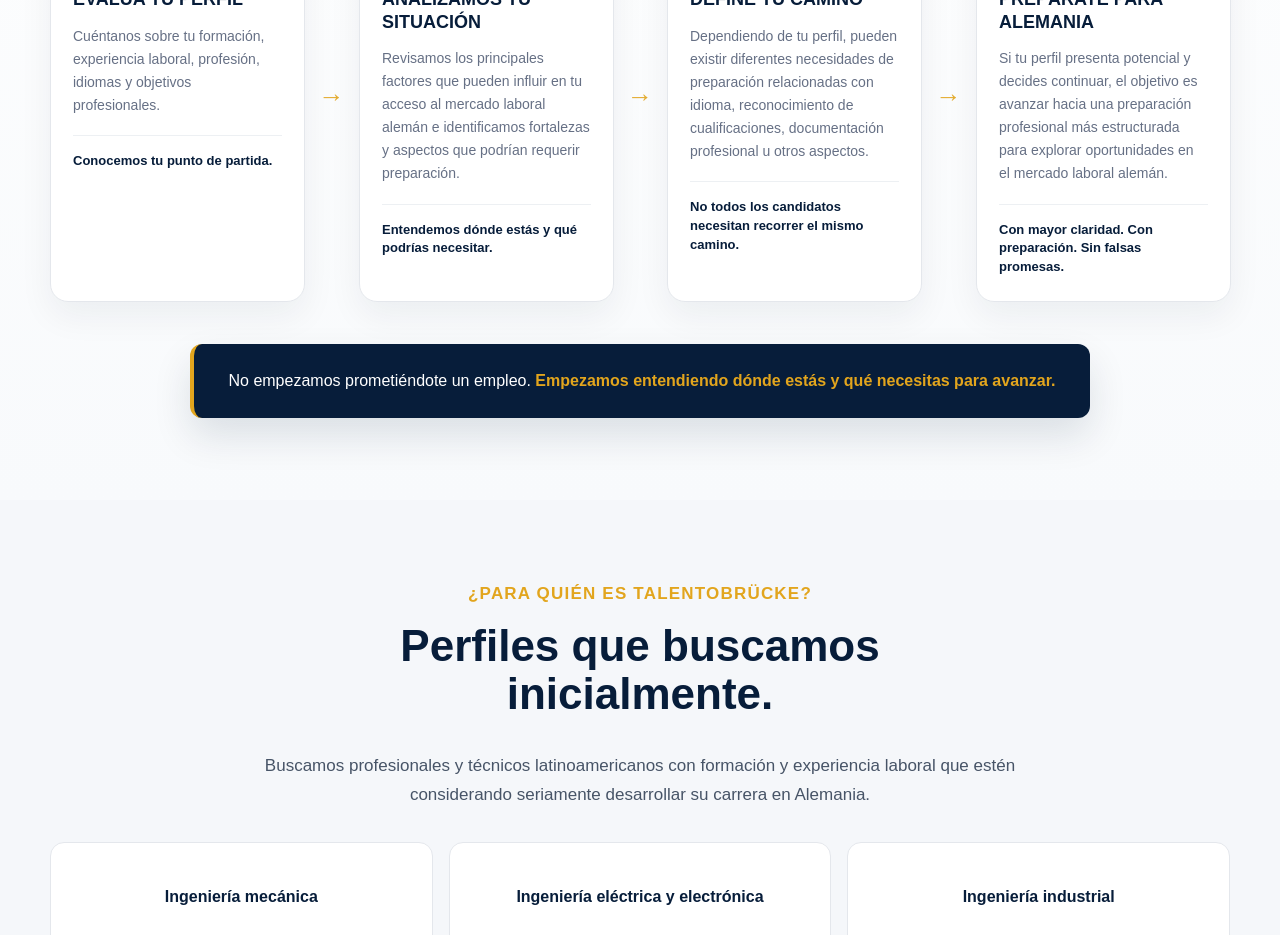
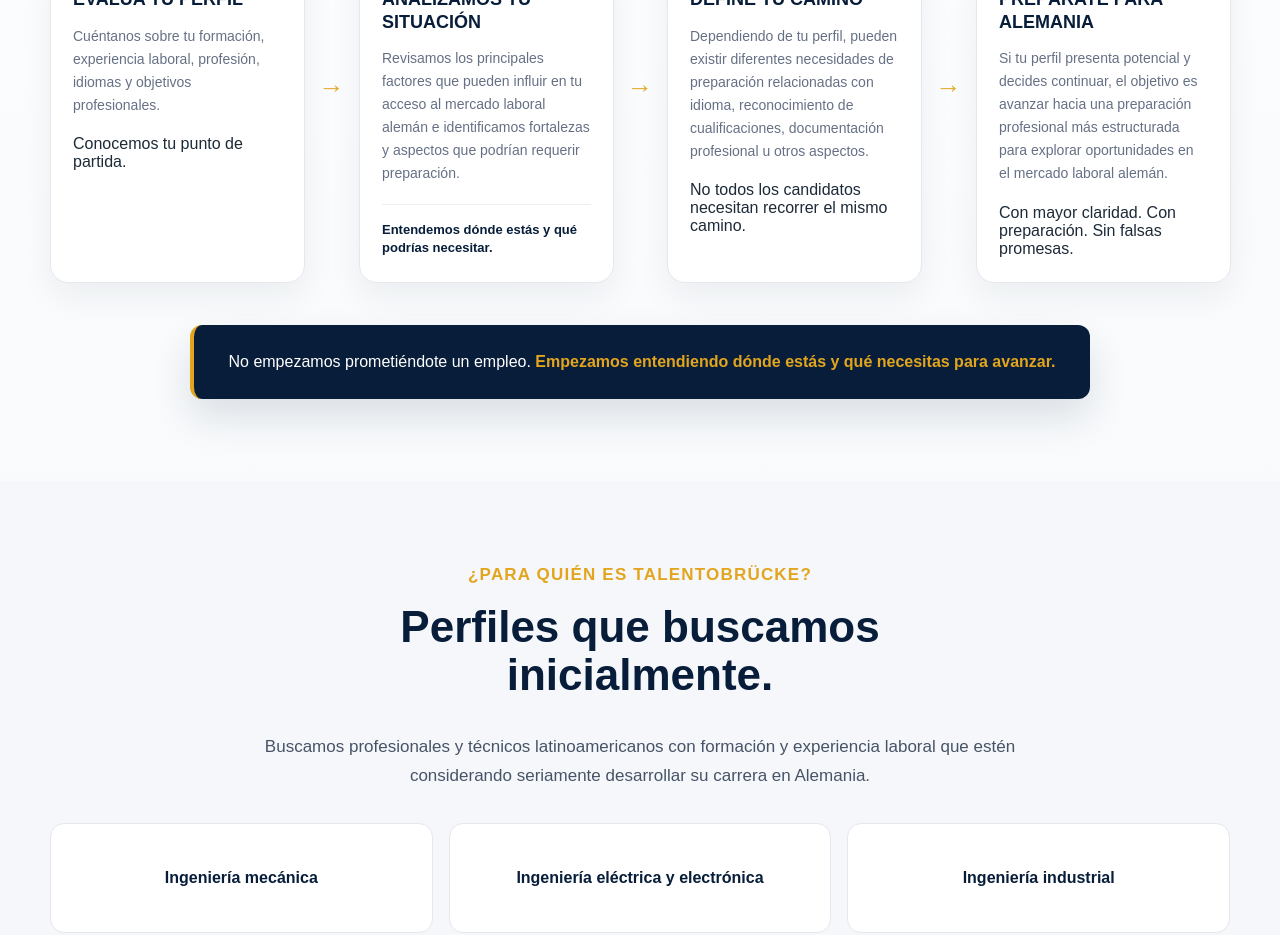
Before and after one commit to fiveseasonsrealty-ux/TALENTOBRUCKE-CRM, a Next.js app: page / in a window 1280 px wide. Shown: the part 3760-4695 px from the top of the page. Built offline with nearby package versions, Linux system fonts and the light colour scheme.

Commit message:
Añadir footer azul a tarjetas Cómo funciona

```diff
--- a/app/page.tsx
+++ b/app/page.tsx
@@ -302,7 +302,9 @@ export default function Home() {
             idiomas y objetivos profesionales.
           </p>
 
-          <strong>Conocemos tu punto de partida.</strong>
+         <div className="how-card-footer">
+  Conocemos tu punto de partida.
+</div>
         </div>
       </article>
 
@@ -321,7 +323,9 @@ export default function Home() {
           </p>
 
           <strong>
-            Entendemos dónde estás y qué podrías necesitar.
+           <div className="how-card-footer">
+  Entendemos dónde estás y qué podrías necesitar.
+</div>
           </strong>
         </div>
       </article>
@@ -340,9 +344,9 @@ export default function Home() {
             cualificaciones, documentación profesional u otros aspectos.
           </p>
 
-          <strong>
-            No todos los candidatos necesitan recorrer el mismo camino.
-          </strong>
+          <div className="how-card-footer">
+  No todos los candidatos necesitan recorrer el mismo camino.
+</div>
         </div>
       </article>
 
@@ -360,9 +364,9 @@ export default function Home() {
             explorar oportunidades en el mercado laboral alemán.
           </p>
 
-          <strong>
-            Con mayor claridad. Con preparación. Sin falsas promesas.
-          </strong>
+         <div className="how-card-footer">
+  Con mayor claridad. Con preparación. Sin falsas promesas.
+</div>
         </div>
       </article>
 
```
